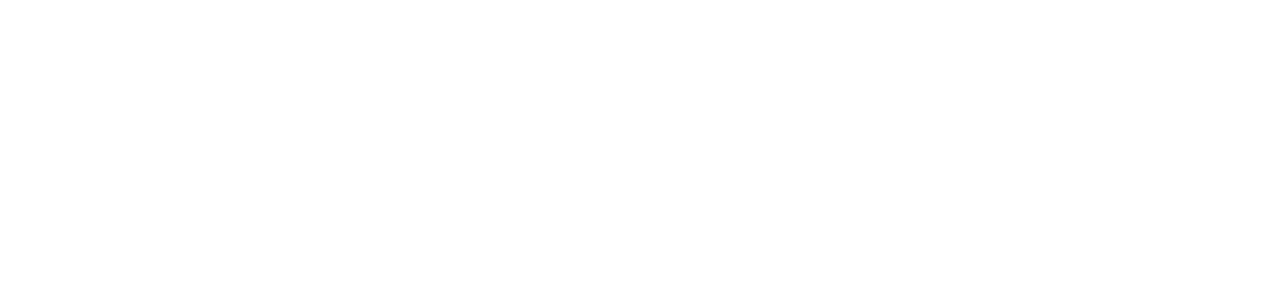
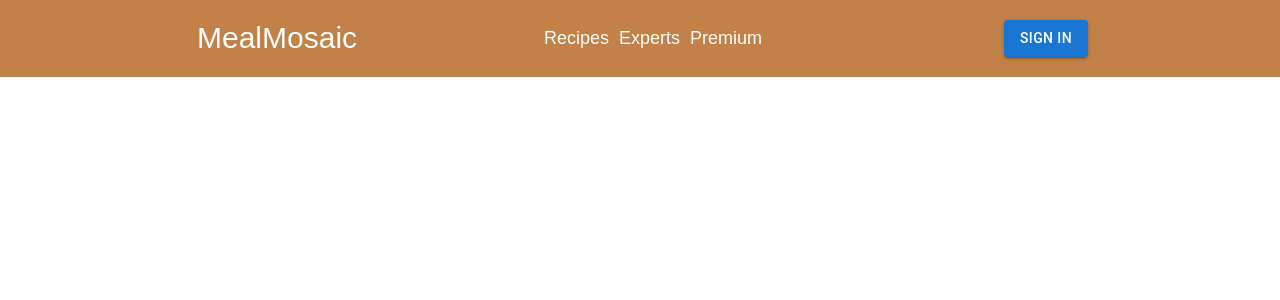
Before and after one commit to CedricAOUN/projet-fil-rouge-cc, a React (Vite) app: page / in a window 1280 px wide. Shown: the top 300 px of the page. Built offline with nearby package versions, Linux system fonts and the light colour scheme.

Commit message:
basic header added

```diff
--- a/package.json
+++ b/package.json
@@ -12,7 +12,9 @@
   "dependencies": {
     "@emotion/react": "^11.14.0",
     "@emotion/styled": "^11.14.0",
+    "@mui/icons-material": "^6.4.7",
     "@mui/material": "^6.4.7",
+    "import": "^0.0.6",
     "react": "^19.0.0",
     "react-dom": "^19.0.0"
   },
--- a/src/App.jsx
+++ b/src/App.jsx
@@ -1,10 +1,11 @@
 import './App.css'
+import Header from './components/Header/Header'
 
 function App() {
 
   return (
     <>
-
+      <Header />
     </>
   )
 }
--- /dev/null
+++ b/src/components/Header/Header.jsx
@@ -0,0 +1,54 @@
+import { Box, Button, Link, IconButton, Menu, MenuItem } from "@mui/material";
+import MenuIcon from '@mui/icons-material/Menu';
+import { useState } from "react";
+import { useMediaQuery } from '@mui/material';
+
+export default function Header() {
+  const [anchorEl, setAnchorEl] = useState(null);
+  const isMobile = useMediaQuery('(max-width:900px)');
+
+  const handleMenuOpen = (event) => {
+    setAnchorEl(event.currentTarget);
+  };
+
+  const handleMenuClose = () => {
+    setAnchorEl(null);
+  };
+
+  const linkStyles = {
+    mx: '5px',
+    textDecoration: 'none',
+    cursor: 'pointer',
+    fontFamily: 'sans-serif',
+    color: 'white',
+    fontSize: '18px'
+  };
+
+  return (
+    <header>
+      <Box sx={{ backgroundColor: '#C18148', padding: '20px 15%', display: 'flex', justifyContent: 'space-between', alignItems: 'center' }}>
+        <Link sx={{ ...linkStyles, fontSize: '30px', width: '100px', display: 'block' }}>MealMosaic</Link>
+        {isMobile ? (
+          <>
+            <IconButton onClick={handleMenuOpen} color="inherit">
+              <MenuIcon sx={{ color: '#fff' }} />
+            </IconButton>
+            <Menu anchorEl={anchorEl} open={Boolean(anchorEl)} onClose={handleMenuClose}>
+              <MenuItem onClick={handleMenuClose}>Recipes</MenuItem>
+              <MenuItem onClick={handleMenuClose}>Experts</MenuItem>
+              <MenuItem onClick={handleMenuClose}>Premium</MenuItem>
+              <MenuItem onClick={handleMenuClose}>Sign In</MenuItem>
+            </Menu>
+          </>
+        ) : (
+          <Box>
+            <Link sx={linkStyles}>Recipes</Link>
+            <Link sx={linkStyles}>Experts</Link>
+            <Link sx={linkStyles}>Premium</Link>
+          </Box>
+        )}
+        {!isMobile && <Button variant="contained">Sign In</Button>}
+      </Box>
+    </header>
+  );
+}
--- a/src/index.css
+++ b/src/index.css
@@ -0,0 +1,4 @@
+body {
+  margin: 0;
+  font-family: 'Caveat, cursive',
+}
```
Also changed, not shown: 1 other file (tests, documents, lock files or other folders).
